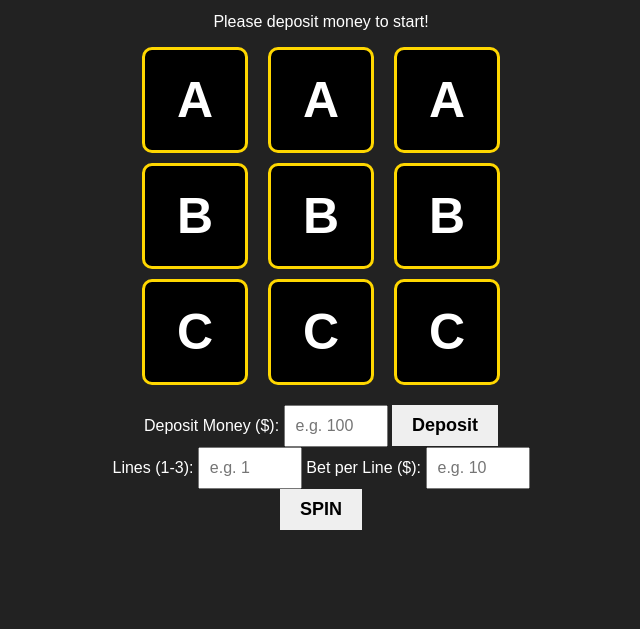
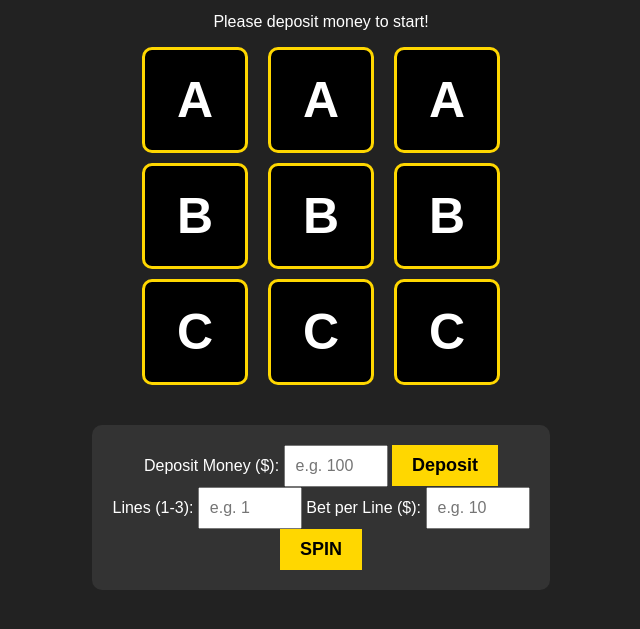
Before and after one commit to deeppakhare/-01-Slot-Machine-by-Javascript-, a website: page index.html in a window 1280 px wide. Shown: the part 101-730 px from the top of the page, without its empty margins (319-959 px from the left). Drawn offline with Linux system fonts and the light colour scheme.

Commit message:
changes in css

```diff
--- a/style.css
+++ b/style.css
@@ -34,12 +34,19 @@ body{
     justify-content: center;
 }
 
-
+.controls {
+    margin-top: 20px;
+    padding: 20px;
+    background-color: #333;
+    display: inline-block;
+    border-radius: 10px;
+}
 
 button {
     padding: 10px 20px;
     font-size: 18px;
     cursor: pointer;
+    background-color: gold;
     border: none;
     color: black;
     font-weight: bold;
```
